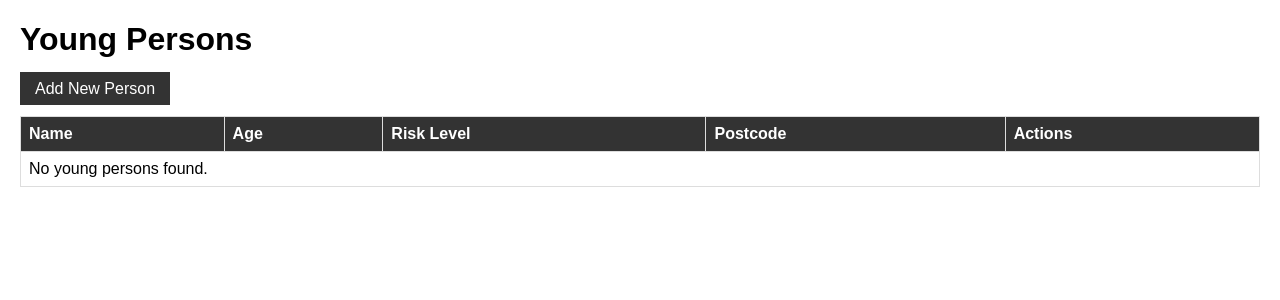
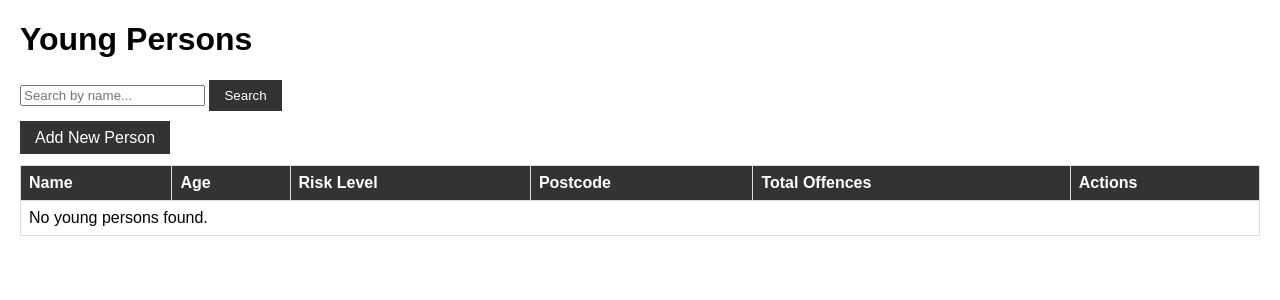
Before and after one commit to susanA10-afk/hit237-group-project-group7, a Django app: page / in a window 1280 px wide. Shown: the part 58-358 px from the top of the page. Run offline with Django 4.2, Linux system fonts and the light colour scheme; a user stored in the database is signed in; data that the repository does not hold is empty.

Commit message:
Add search box and offence count to youngperson_list.html

```diff
--- a/justice/templates/justice/youngperson_list.html
+++ b/justice/templates/justice/youngperson_list.html
@@ -2,14 +2,25 @@
 
 {% block content %}
 <h1>Young Persons</h1>
+
+<form method="get">
+    <input type="text" name="search"
+           placeholder="Search by name..."
+           value="{{ request.GET.search }}">
+    <button type="submit" class="btn">Search</button>
+</form>
+<br>
+
 <a href="{% url 'justice:youngperson-create' %}" class="btn">Add New Person</a>
 <br><br>
+
 <table>
     <tr>
         <th>Name</th>
         <th>Age</th>
         <th>Risk Level</th>
         <th>Postcode</th>
+        <th>Total Offences</th>
         <th>Actions</th>
     </tr>
     {% for person in youngpeople %}
@@ -18,13 +29,14 @@
         <td>{{ person.age }}</td>
         <td>{{ person.risk_level }}</td>
         <td>{{ person.postcode }}</td>
+        <td>{{ person.offence_count }}</td>
         <td>
             <a href="{% url 'justice:youngperson-detail' person.pk %}">View</a>
         </td>
     </tr>
     {% empty %}
     <tr>
-        <td colspan="5">No young persons found.</td>
+        <td colspan="6">No young persons found.</td>
     </tr>
     {% endfor %}
 </table>
```
